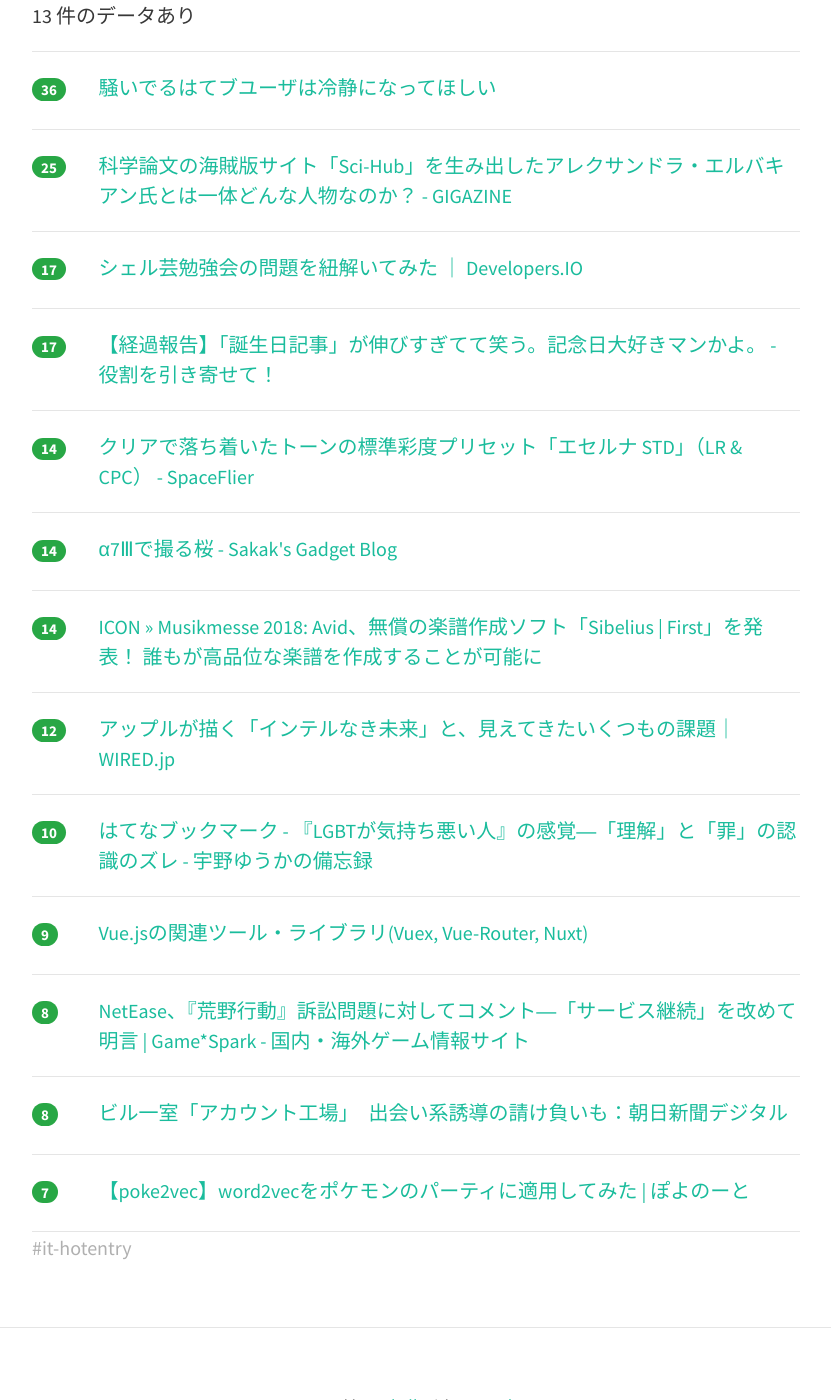
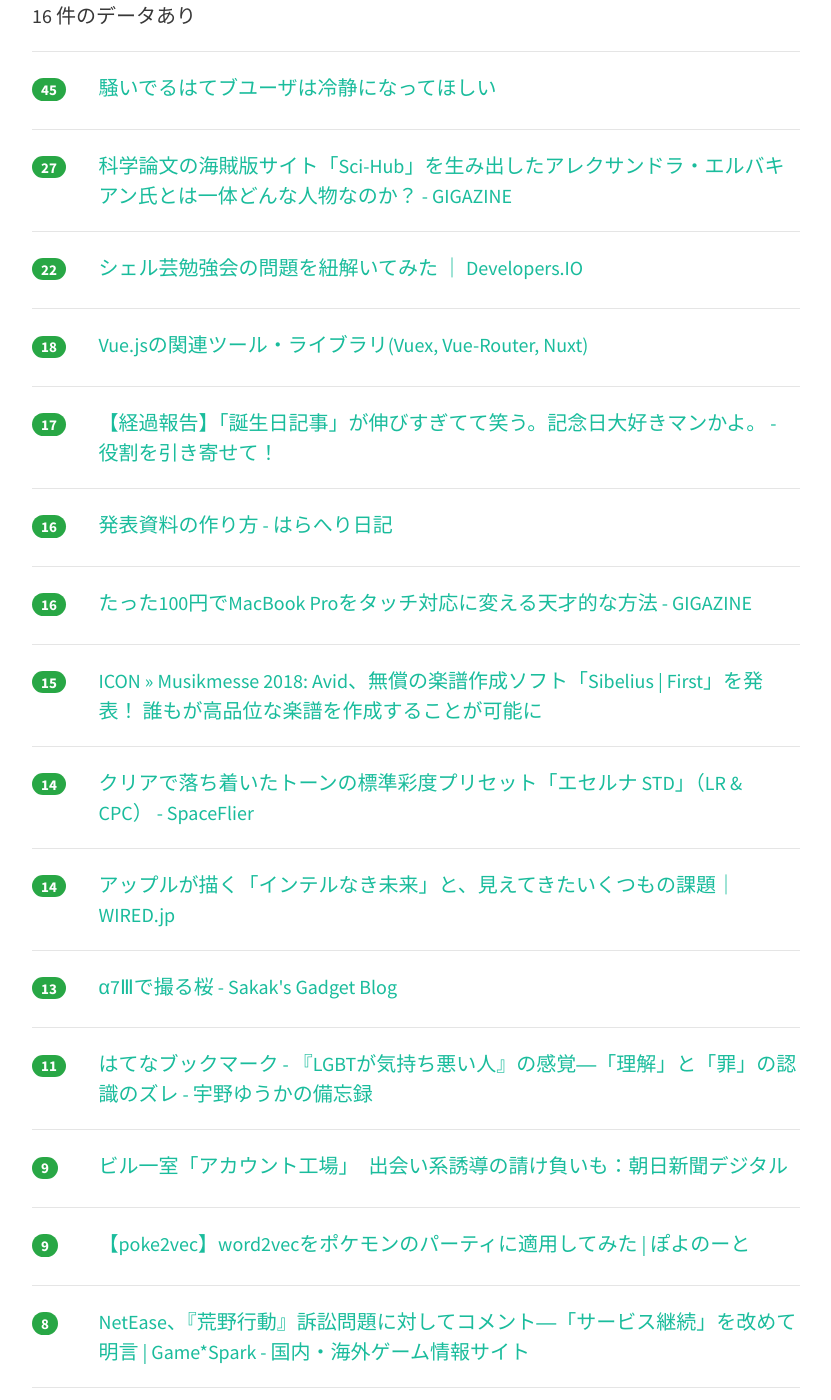
Before and after one commit to yatta47/hatena-matome-site, a Jekyll site: the page built from _posts/2018-04-09-hatena.md, in a window 1280 px wide and 1400 px high, scrolled down 322 px. Shown: the whole window, without its empty margins (224-1055 px from the left). Built offline with Jekyll 4.4.1, drawn with Linux system fonts in a browser that asks for light colours; nearby versions of some CDN libraries.

Commit message:
Updated 2018-04-09

```diff
--- a/_posts/2018-04-09-hatena.md
+++ b/_posts/2018-04-09-hatena.md
@@ -1,29 +1,49 @@
 ---
 layout: post
 title:  "2018-04-09 はてぶIT"
-date:   2018-04-09 08:02:01
+date:   2018-04-09 09:03:14
 tags: [it-hotentry]
 ---
-13 件のデータあり
+16 件のデータあり
 
 <hr><div class="row">
-<div class="col-1"><span class="badge badge-pill badge-success h2">36</span></div>
+<div class="col-1"><span class="badge badge-pill badge-success h2">45</span></div>
 <div class="col-11"><a href='https://anond.hatelabo.jp/20180408225447' target='_blank'>騒いでるはてブユーザは冷静になってほしい</a></div>
 </div>
 <hr>
 <div class="row">
-<div class="col-1"><span class="badge badge-pill badge-success h2">25</span></div>
+<div class="col-1"><span class="badge badge-pill badge-success h2">27</span></div>
 <div class="col-11"><a href='https://gigazine.net/news/20180213-sci-hub-alexandra-elbakyan/' target='_blank'>科学論文の海賊版サイト「Sci-Hub」を生み出したアレクサンドラ・エルバキアン氏とは一体どんな人物なのか？ - GIGAZINE</a></div>
 </div>
 <hr>
 <div class="row">
-<div class="col-1"><span class="badge badge-pill badge-success h2">17</span></div>
+<div class="col-1"><span class="badge badge-pill badge-success h2">22</span></div>
 <div class="col-11"><a href='https://dev.classmethod.jp/study_meeting/my-first-shellgei/' target='_blank'>シェル芸勉強会の問題を紐解いてみた ｜ Developers.IO</a></div>
+</div>
+<hr>
+<div class="row">
+<div class="col-1"><span class="badge badge-pill badge-success h2">18</span></div>
+<div class="col-11"><a href='https://www.slideshare.net/keiyagita/vuejsvuex-vuerouter-nuxt-92559566' target='_blank'>Vue.jsの関連ツール・ライブラリ(Vuex, Vue-Router, Nuxt)</a></div>
 </div>
 <hr>
 <div class="row">
 <div class="col-1"><span class="badge badge-pill badge-success h2">17</span></div>
 <div class="col-11"><a href='http://aisyuudog.hatenablog.com/entry/2018/04/08/185721' target='_blank'>【経過報告】「誕生日記事」が伸びすぎてて笑う。記念日大好きマンかよ。 - 役割を引き寄せて！</a></div>
+</div>
+<hr>
+<div class="row">
+<div class="col-1"><span class="badge badge-pill badge-success h2">16</span></div>
+<div class="col-11"><a href='https://sota1235.hatenablog.com/entry/2018/04/08/233451' target='_blank'>発表資料の作り方 - はらへり日記</a></div>
+</div>
+<hr>
+<div class="row">
+<div class="col-1"><span class="badge badge-pill badge-success h2">16</span></div>
+<div class="col-11"><a href='https://gigazine.net/news/20180409-macbook-into-touchscreen/' target='_blank'>たった100円でMacBook Proをタッチ対応に変える天才的な方法 - GIGAZINE</a></div>
+</div>
+<hr>
+<div class="row">
+<div class="col-1"><span class="badge badge-pill badge-success h2">15</span></div>
+<div class="col-11"><a href='https://icon.jp/archives/14750' target='_blank'>ICON » Musikmesse 2018: Avid、無償の楽譜作成ソフト「Sibelius | First」を発表！ 誰もが高品位な楽譜を作成することが可能に</a></div>
 </div>
 <hr>
 <div class="row">
@@ -33,27 +53,27 @@ tags: [it-hotentry]
 <hr>
 <div class="row">
 <div class="col-1"><span class="badge badge-pill badge-success h2">14</span></div>
+<div class="col-11"><a href='https://wired.jp/2018/04/08/apple-quitting-intel-processors/' target='_blank'>アップルが描く「インテルなき未来」と、見えてきたいくつもの課題｜WIRED.jp</a></div>
+</div>
+<hr>
+<div class="row">
+<div class="col-1"><span class="badge badge-pill badge-success h2">13</span></div>
 <div class="col-11"><a href='http://sakak.hatenablog.com/entry/2018/04/08/172302' target='_blank'>α7Ⅲで撮る桜 - Sakak's Gadget Blog</a></div>
 </div>
 <hr>
 <div class="row">
-<div class="col-1"><span class="badge badge-pill badge-success h2">14</span></div>
-<div class="col-11"><a href='https://icon.jp/archives/14750' target='_blank'>ICON » Musikmesse 2018: Avid、無償の楽譜作成ソフト「Sibelius | First」を発表！ 誰もが高品位な楽譜を作成することが可能に</a></div>
-</div>
-<hr>
-<div class="row">
-<div class="col-1"><span class="badge badge-pill badge-success h2">12</span></div>
-<div class="col-11"><a href='https://wired.jp/2018/04/08/apple-quitting-intel-processors/' target='_blank'>アップルが描く「インテルなき未来」と、見えてきたいくつもの課題｜WIRED.jp</a></div>
-</div>
-<hr>
-<div class="row">
-<div class="col-1"><span class="badge badge-pill badge-success h2">10</span></div>
+<div class="col-1"><span class="badge badge-pill badge-success h2">11</span></div>
 <div class="col-11"><a href='http://b.hatena.ne.jp/entry/yuhka-uno.hatenablog.com/entry/2018/04/08/130112' target='_blank'>はてなブックマーク - 『LGBTが気持ち悪い人』の感覚―「理解」と「罪」の認識のズレ - 宇野ゆうかの備忘録</a></div>
 </div>
 <hr>
 <div class="row">
 <div class="col-1"><span class="badge badge-pill badge-success h2">9</span></div>
-<div class="col-11"><a href='https://www.slideshare.net/keiyagita/vuejsvuex-vuerouter-nuxt-92559566' target='_blank'>Vue.jsの関連ツール・ライブラリ(Vuex, Vue-Router, Nuxt)</a></div>
+<div class="col-11"><a href='https://www.asahi.com/articles/ASL455SQNL45ULFA033.html' target='_blank'>ビル一室「アカウント工場」　出会い系誘導の請け負いも：朝日新聞デジタル</a></div>
+</div>
+<hr>
+<div class="row">
+<div class="col-1"><span class="badge badge-pill badge-success h2">9</span></div>
+<div class="col-11"><a href='https://odanpoyo.github.io/2018/04/08/poke2vec/' target='_blank'>【poke2vec】word2vecをポケモンのパーティに適用してみた | ぽよのーと</a></div>
 </div>
 <hr>
 <div class="row">
@@ -62,12 +82,7 @@ tags: [it-hotentry]
 </div>
 <hr>
 <div class="row">
-<div class="col-1"><span class="badge badge-pill badge-success h2">8</span></div>
-<div class="col-11"><a href='https://www.asahi.com/articles/ASL455SQNL45ULFA033.html' target='_blank'>ビル一室「アカウント工場」　出会い系誘導の請け負いも：朝日新聞デジタル</a></div>
+<div class="col-1"><span class="badge badge-pill badge-success h2">7</span></div>
+<div class="col-11"><a href='https://anond.hatelabo.jp/20180408223626' target='_blank'>リベラルもネトウヨも美男美女が好き</a></div>
 </div>
 <hr>
-<div class="row">
-<div class="col-1"><span class="badge badge-pill badge-success h2">7</span></div>
-<div class="col-11"><a href='https://odanpoyo.github.io/2018/04/08/poke2vec/' target='_blank'>【poke2vec】word2vecをポケモンのパーティに適用してみた | ぽよのーと</a></div>
-</div>
-<hr>
```
